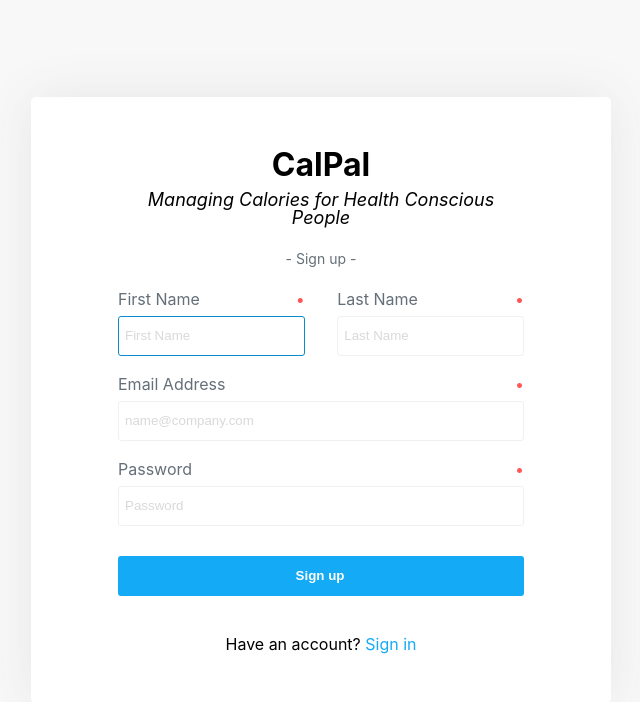
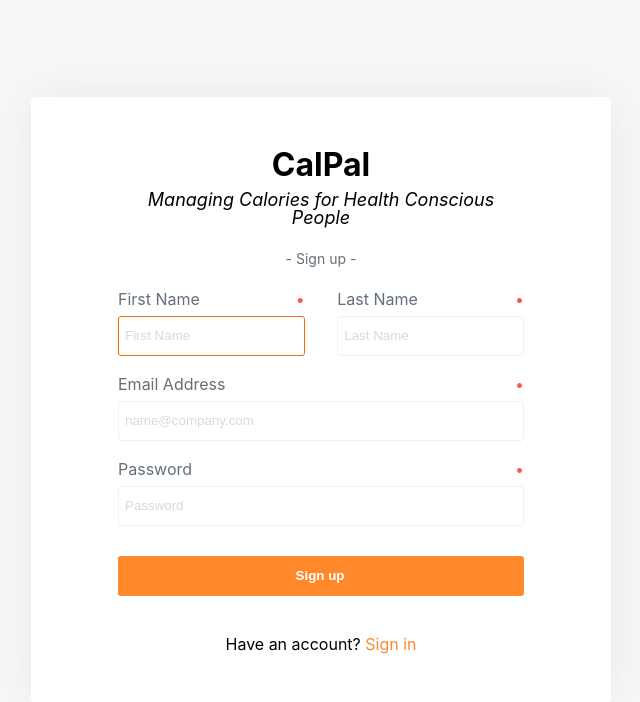
Before and after one commit to nattui/CalPal, a Flask app: page /signup in a window 1280 px wide. Shown: the top 702 px of the page, without its empty margins (319-959 px from the left). Run offline with Flask 2, Linux system fonts and the light colour scheme; style sheets or scripts are compiled from the project's sources; parts of the project's set-up code (start-up, migrations or seed data) failed here and were passed over.

Commit message:
Update master.scss (Offical color)

```diff
--- a/project/static/master.scss
+++ b/project/static/master.scss
@@ -3,7 +3,7 @@
 @import 'reset';
 
 $background-color: #f8f8f8;
-$accent-color: #14aaf5;
+$accent-color: #FF882B;
 // $form-margin: 10%;
 
 // CSS Layout debugging
```
